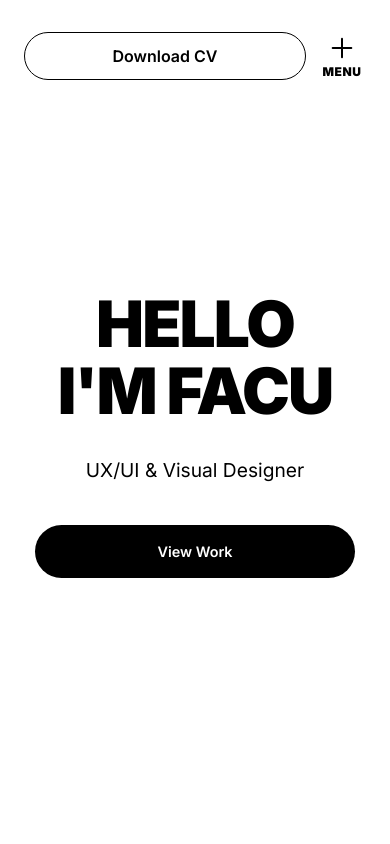
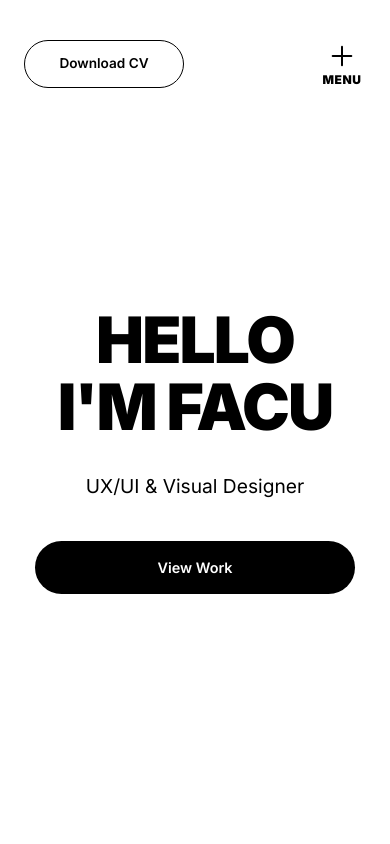
Before and after one commit to facudelima/myFriend-facu-reyes-portfolio, a React (Vite) app: page /about in a window 390 px wide. Shown: the top 844 px of the page. Built offline with nearby package versions, Linux system fonts and the light colour scheme.

Commit message:
style: pixel-perfect mobile and desktop spacing adjustments based on design specs

```diff
--- a/src/index.css
+++ b/src/index.css
@@ -63,7 +63,7 @@ textarea {
   width: 100%;
   max-width: 1440px;
   margin: 0 auto;
-  padding: 0 1.5rem;
+  padding: 0 24px;
 }
 
 @media (min-width: 768px) {
@@ -93,7 +93,7 @@ textarea {
   display: flex;
   justify-content: space-between;
   align-items: center;
-  padding: 1.5rem 1.5rem;
+  padding: 32px 24px;
   position: fixed;
   top: 0;
   left: 0;
@@ -106,7 +106,7 @@ textarea {
 .header-scrolled {
   background-color: rgba(255, 255, 255, 0.8);
   backdrop-filter: blur(10px);
-  padding: 1rem 1.5rem;
+  padding: 16px 24px;
 }
 
 @media (min-width: 768px) {
@@ -133,17 +133,25 @@ textarea {
 
 
 .header-cv {
-  width: 282px;
+  width: 160px;
+  /* Reduced for mobile to fit side-by-side */
   height: 48px;
   display: flex;
   align-items: center;
   justify-content: center;
   border: 1px solid var(--black);
   border-radius: 50px;
-  font-size: 1rem;
+  font-size: 0.85rem;
   font-weight: 600;
   transition: all 0.2s ease;
   background: white;
+}
+
+@media (min-width: 768px) {
+  .header-cv {
+    width: 282px;
+    font-size: 1rem;
+  }
 }
 
 .header-cv:hover {
@@ -284,8 +292,13 @@ textarea {
   display: flex;
   justify-content: center;
   width: 100%;
-  margin-bottom: 96px;
-  /* Space from bottom indicated in design */
+  margin-bottom: 64px;
+}
+
+@media (min-width: 768px) {
+  .home-button-wrapper {
+    margin-bottom: 96px;
+  }
 }
 
 .home-button-wrapper .pill-button-solid {
```
